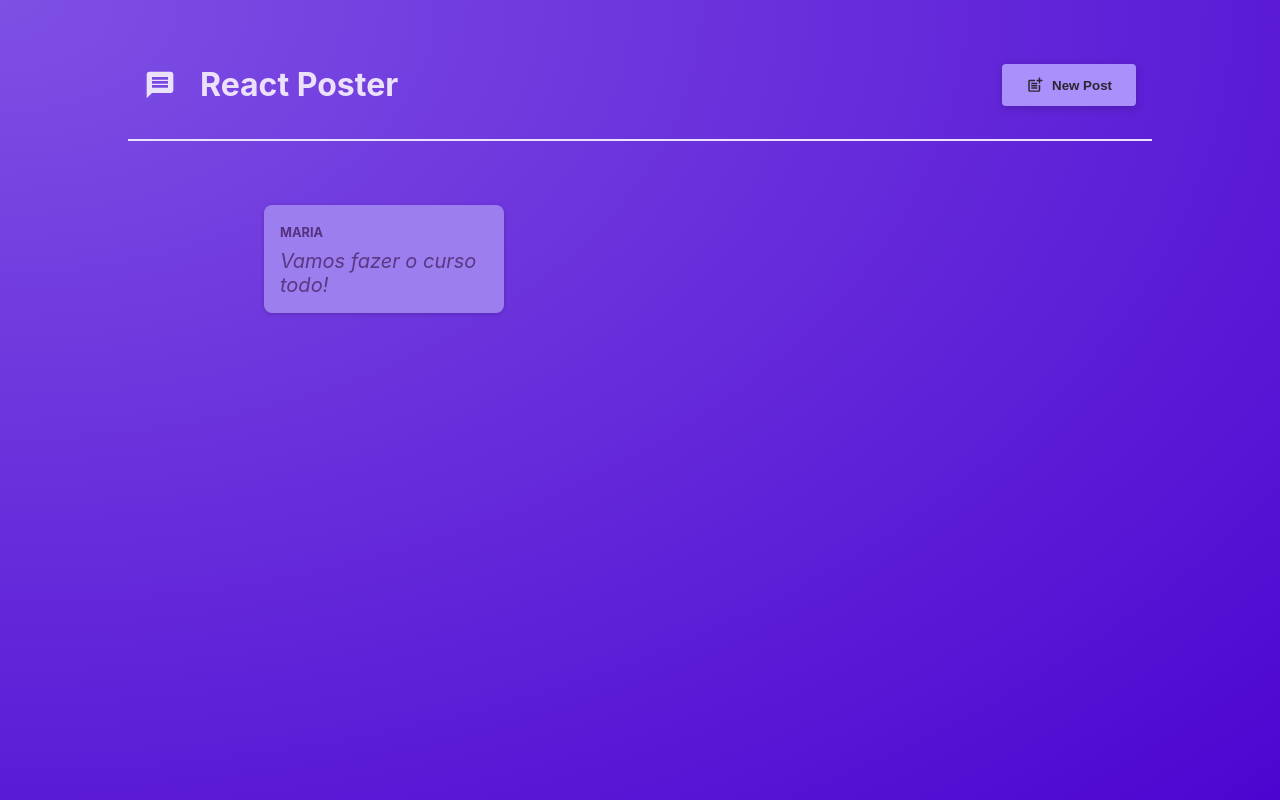
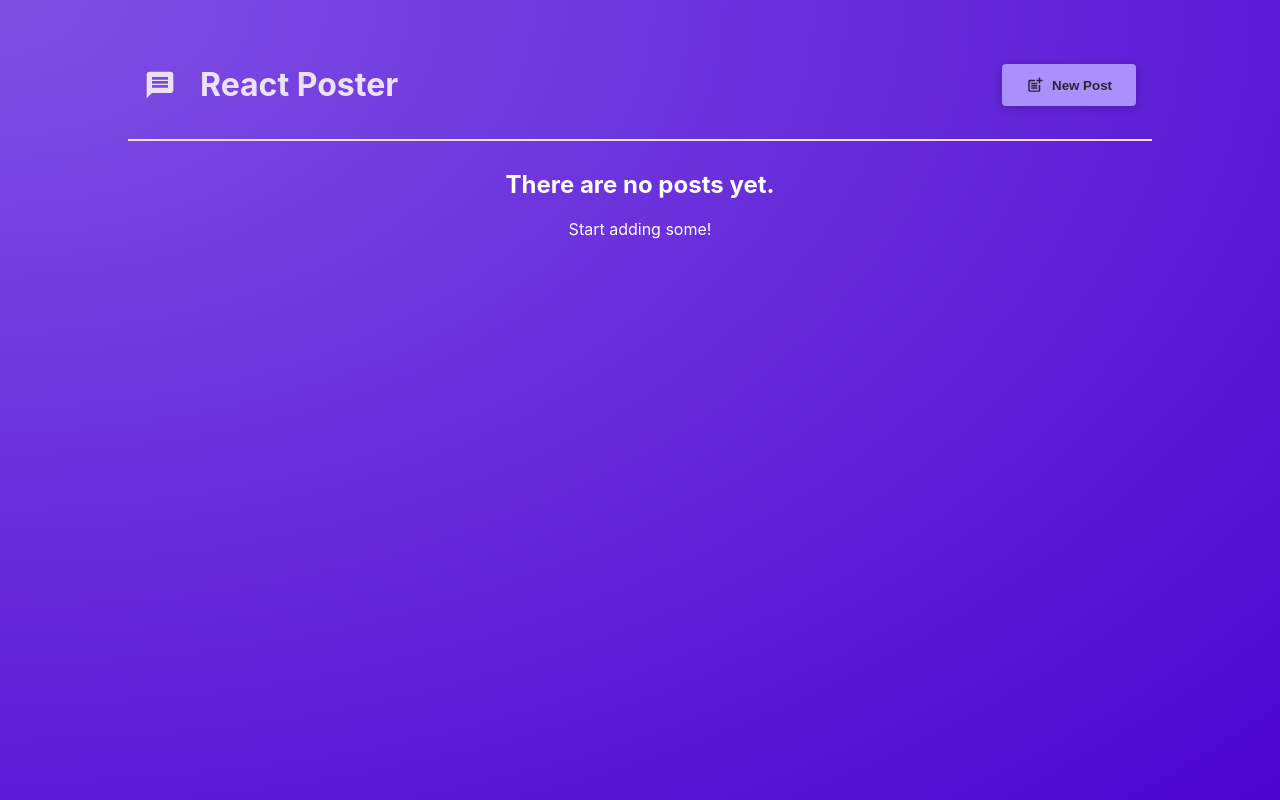
Before and after one commit to Zeduh/React-Poster-Web-Project, a React (Vite) app in the folder starting-project/: page / in a window 1280 px wide. Built offline with nearby package versions, Linux system fonts and the light colour scheme.

Commit message:
Outputting List Data

```diff
--- a/starting-project/src/components/NewPost.jsx
+++ b/starting-project/src/components/NewPost.jsx
@@ -18,7 +18,7 @@
         event.preventDefault();
         const postData = {
             body: enteredBody,
-            authoe: enteredAuthor
+            author: enteredAuthor
         }
         onAddPost(postData);
         onCancel()
--- a/starting-project/src/components/PostsList.jsx
+++ b/starting-project/src/components/PostsList.jsx
@@ -22,9 +22,18 @@
                     />
                 </Modal>
             }
-            <ul className={classes.posts}>
-                <Post author="Maria" body="Vamos fazer o curso todo!"/>
-            </ul>
+            {posts.length > 0 &&
+                <ul className={classes.posts}>
+                    {posts.map((post) =>
+                        <Post key={post.body} body={post.body} author={post.author} />
+                    )}
+                </ul>
+            }
+            {posts.length === 0 &&
+                <div style={{ textAlign: 'center', color: 'white' }}>
+                    <h2>There are no posts yet.</h2>
+                    <p>Start adding some!</p>
+                </div>}
         </>
     )
 }
```
